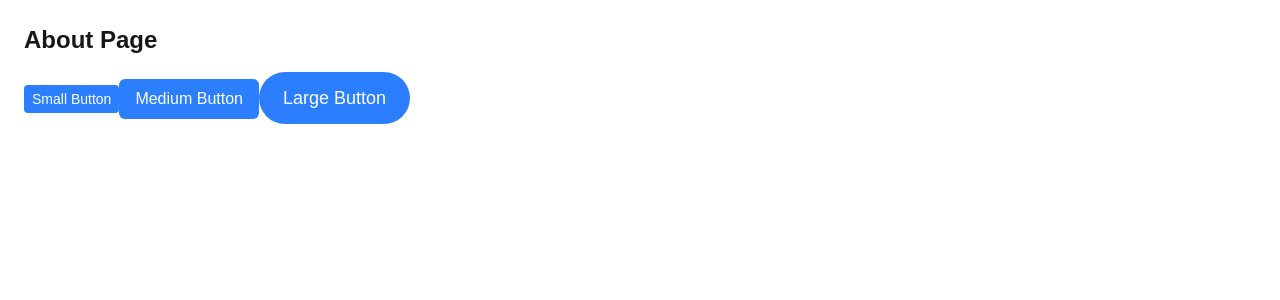
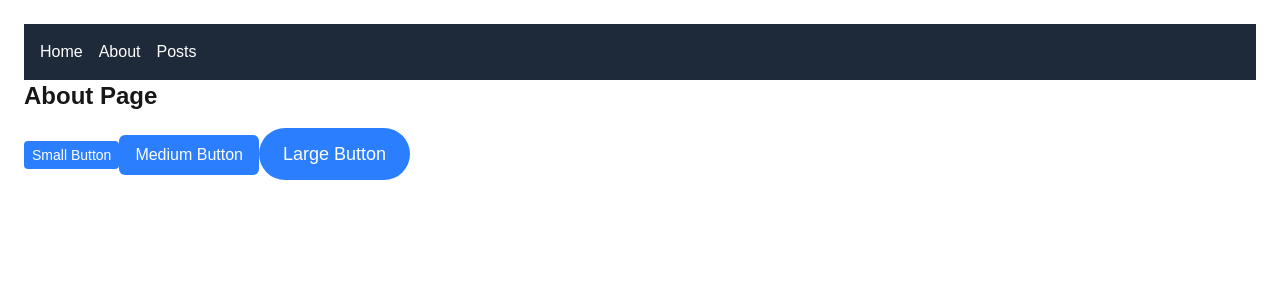
Before and after one commit to DevMandate/alx-project-0x02-setup, a Next.js app in the folder alx-project-0x02/: page /about in a window 1280 px wide. Shown: the top 300 px of the page. Built offline with nearby package versions, Linux system fonts and the light colour scheme.

Commit message:
Feat: Add reusable Header with navigation to Home, About, and Posts pages

```diff
--- a/alx-project-0x02/components/layout/Header.tsx
+++ b/alx-project-0x02/components/layout/Header.tsx
@@ -1,16 +1,14 @@
-import Link from 'next/link';
+import Link from "next/link";
+import React from "react";
 
 const Header = () => {
   return (
-    <header className="bg-blue-600 text-white p-4 shadow-md">
-      <div className="flex justify-between items-center max-w-4xl mx-auto">
-        <h1 className="text-xl font-semibold">ALX Project 2</h1>
-        <nav className="space-x-4">
-          <Link href="/" className="hover:underline">Home</Link>
-          <Link href="/home" className="hover:underline">/home</Link>
-          <Link href="/about" className="hover:underline">/about</Link>
-        </nav>
-      </div>
+    <header className="bg-gray-800 text-white p-4">
+      <nav className="flex gap-4">
+        <Link href="/home" className="hover:underline">Home</Link>
+        <Link href="/about" className="hover:underline">About</Link>
+        <Link href="/posts" className="hover:underline">Posts</Link>
+      </nav>
     </header>
   );
 };
--- a/alx-project-0x02/pages/about.tsx
+++ b/alx-project-0x02/pages/about.tsx
@@ -1,9 +1,12 @@
 import React from "react";
 import Button from "@/components/common/Button";
+import Header from "@/components/layout/Header";
+
 
 const About = () => {
   return (
     <div className="p-6">
+      <Header />
       <h1 className="text-2xl font-bold mb-4">About Page</h1>
       <Button size="small" shape="rounded-sm">Small Button</Button>
       <Button size="medium" shape="rounded-md">Medium Button</Button>
--- a/alx-project-0x02/pages/home.tsx
+++ b/alx-project-0x02/pages/home.tsx
@@ -1,6 +1,8 @@
 import React, { useState } from "react";
 import Card from "@/components/common/Card";
 import PostModal from "@/components/common/PostModal";
+import Header from "@/components/layout/Header";
+
 
 const HomePage = () => {
   const [isModalOpen, setIsModalOpen] = useState(false);
@@ -14,6 +16,7 @@ const HomePage = () => {
 
   return (
     <div className="p-6">
+      <Header />
       <h1 className="text-3xl font-bold mb-6">Home Page</h1>
       <button
         onClick={() => setIsModalOpen(true)}
--- /dev/null
+++ b/alx-project-0x02/pages/posts.tsx
@@ -0,0 +1,15 @@
+import React from "react";
+import Header from "@/components/layout/Header";
+
+const Posts = () => {
+  return (
+    <div>
+      <Header />
+      <main className="p-6">
+        <h1 className="text-2xl font-bold">Posts Page</h1>
+      </main>
+    </div>
+  );
+};
+
+export default Posts;
```
